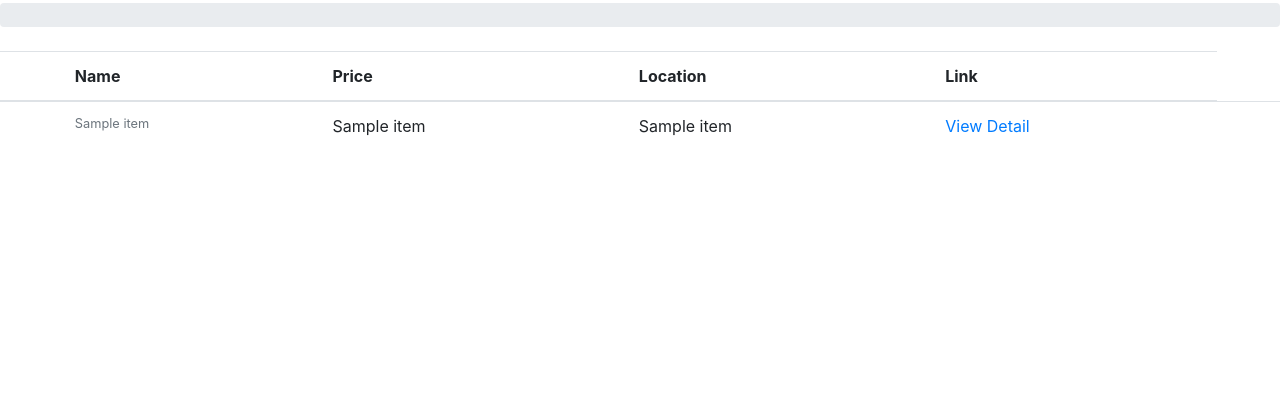
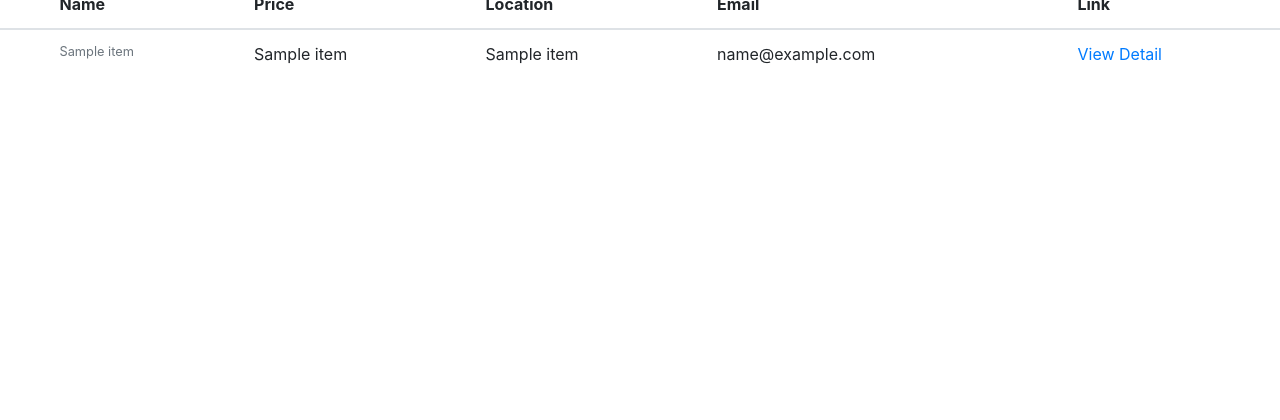
Before and after one commit to surbhiwahie/WWC_Hackathon, a Django app: page / in a window 1280 px wide. Shown: the part 321-741 px from the top of the page. Run offline with Django 4.2, Linux system fonts and the light colour scheme; tables that the repository leaves empty hold one stand-in row (values such as "Sample post"); some libraries are stand-ins or nearby versions.

Commit message:
Implemented design template in App

```diff
--- a/Django_Project/templates/home.html
+++ b/Django_Project/templates/home.html
@@ -54,16 +54,17 @@
         <img class="logo" src="{% static 'images/logo_scrape.png'%}">
     </div>
     <div class="content">
-        <ol class="breadcrumb my-4">
+        <!-- <ol class="breadcrumb my-4">
           <li class="breadcrumb-item active"></li>
-        </ol>
+        </ol> -->
         <table class="table">
-          <thead class="thead-inverse">
+          <thead class="">
             <tr>
               <th></th>
               <th>Name</th>
               <th>Price</th>
               <th>Location</th>
+              <th>Email</th>
               <th>Link</th>
             </tr></thead>
             <tbody>
@@ -75,8 +76,8 @@
                   </td>
                   <td class="align-middle">{{ item.title_price}}</td>
                   <td class="align-middle">{{ item.title_location}}</td>
+                  <td class="align-middle">{{ item.email_id}}</td>
                   <td class="align-middle" maxlength="10"><a href={{ item.title_url}}>View Detail</a></td>
-                  <td></td>
                 </tr>
               {% endfor %}
             </tbody>
```
